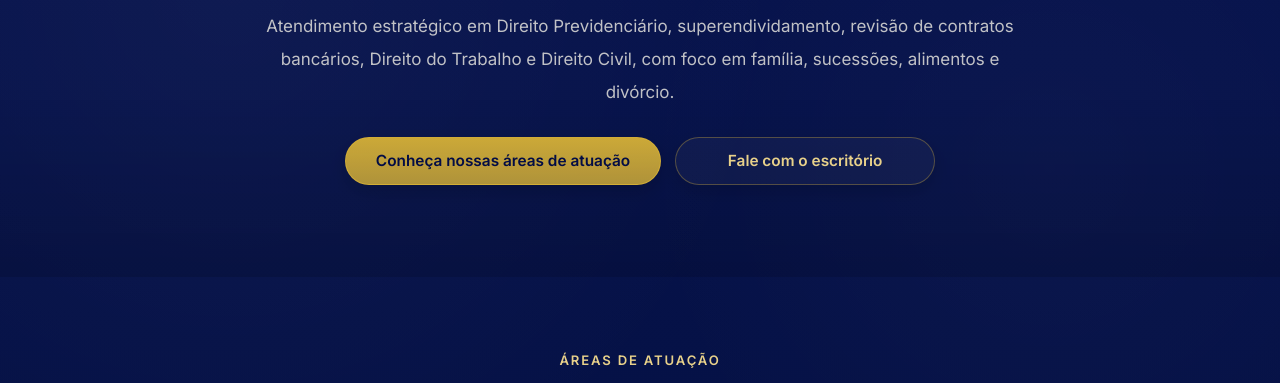
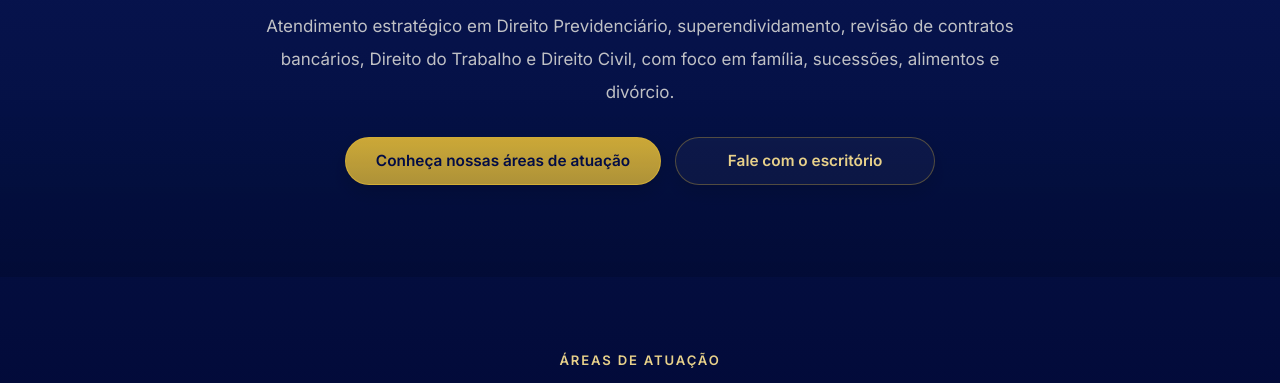
Before and after one commit to JonathanRichena/richenafonsecaadv, a website: page index.html in a window 1280 px wide. Shown: the part 365-748 px from the top of the page. Drawn offline with nearby package versions, Linux system fonts and the light colour scheme.

Commit message:
Update index.html

```diff
--- a/index.html
+++ b/index.html
@@ -40,12 +40,10 @@ html{scroll-behavior:smooth}
 body{
   margin:0;
   font-family:'Inter',sans-serif;
-  background-color:#020c45;
-  background-image:
-    radial-gradient(circle at 18% 12%, rgba(255,255,255,.035), transparent 20%),
-    radial-gradient(circle at 82% 18%, rgba(255,255,255,.022), transparent 16%),
-    linear-gradient(180deg, #081451 0%, #041042 36%, #020c45 68%, #020938 100%);
+  background-color:#041042;
+  background-image:linear-gradient(180deg, #0b195f 0%, #081451 34%, #041042 68%, #020938 100%);
   background-repeat:no-repeat;
+  background-attachment:fixed;
   color:var(--text);
   padding-top:110px;
 }
```
